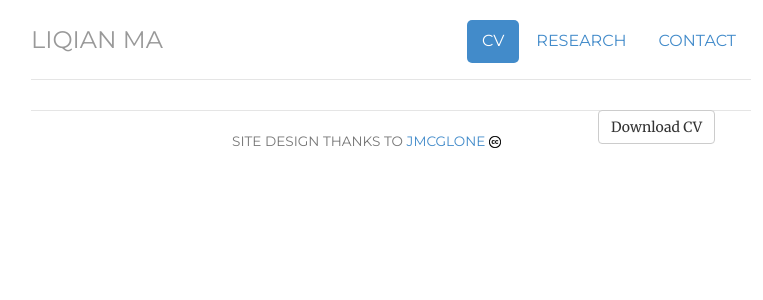
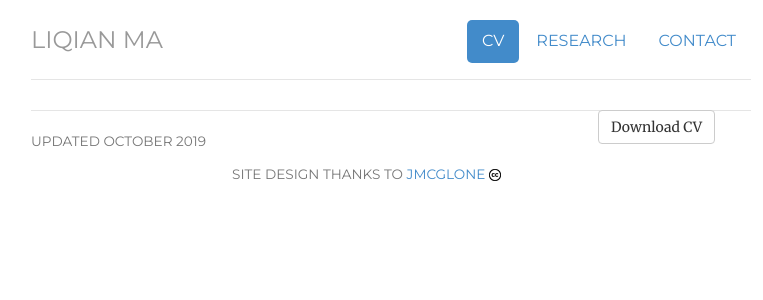
Before and after one commit to liqian-ma/liqian-ma.github.io, a Jekyll site: the page built from cv/index.html, in a window 1280 px wide. Shown: the top 300 px of the page, without its empty margins (249-1012 px from the left). Built offline with Jekyll 4.4.1, drawn with Linux system fonts in a browser that asks for light colours.

Commit message:
Update footer.html

```diff
--- a/_includes/footer.html
+++ b/_includes/footer.html
@@ -1,6 +1,15 @@
 <div class="footer">
 	<div class="row">
 	<div class="col-sm-8">
-	<p class="pull-right"><small>Site design thanks to <a href="https://github.com/jmcglone/jmcglone.github.io" target="_blank">jmcglone</a> <a href="http://creativecommons.org/licenses/by/3.0/deed.en_US" target="_blank"><img  class="img" alt="Creative Commons Attribution 3.0 Unported" src="http://liqian-ma.github.io/files/cc.png" width="12" height="12""></a></small></p>
+		<div class="row">
+
+	<div class="col-sm-8">
+
+	<p><small>updated October 2019</small></p>
+
+	</div>
+
+</div> <!-- /footer -->
+		<p class="pull-right"><small>Site design thanks to <a href="https://github.com/jmcglone/jmcglone.github.io" target="_blank">jmcglone</a> <a href="http://creativecommons.org/licenses/by/3.0/deed.en_US" target="_blank"><img  class="img" alt="Creative Commons Attribution 3.0 Unported" src="http://liqian-ma.github.io/files/cc.png" width="12" height="12""></a></small></p>
 	</div>
 </div> <!-- /footer -->
```
